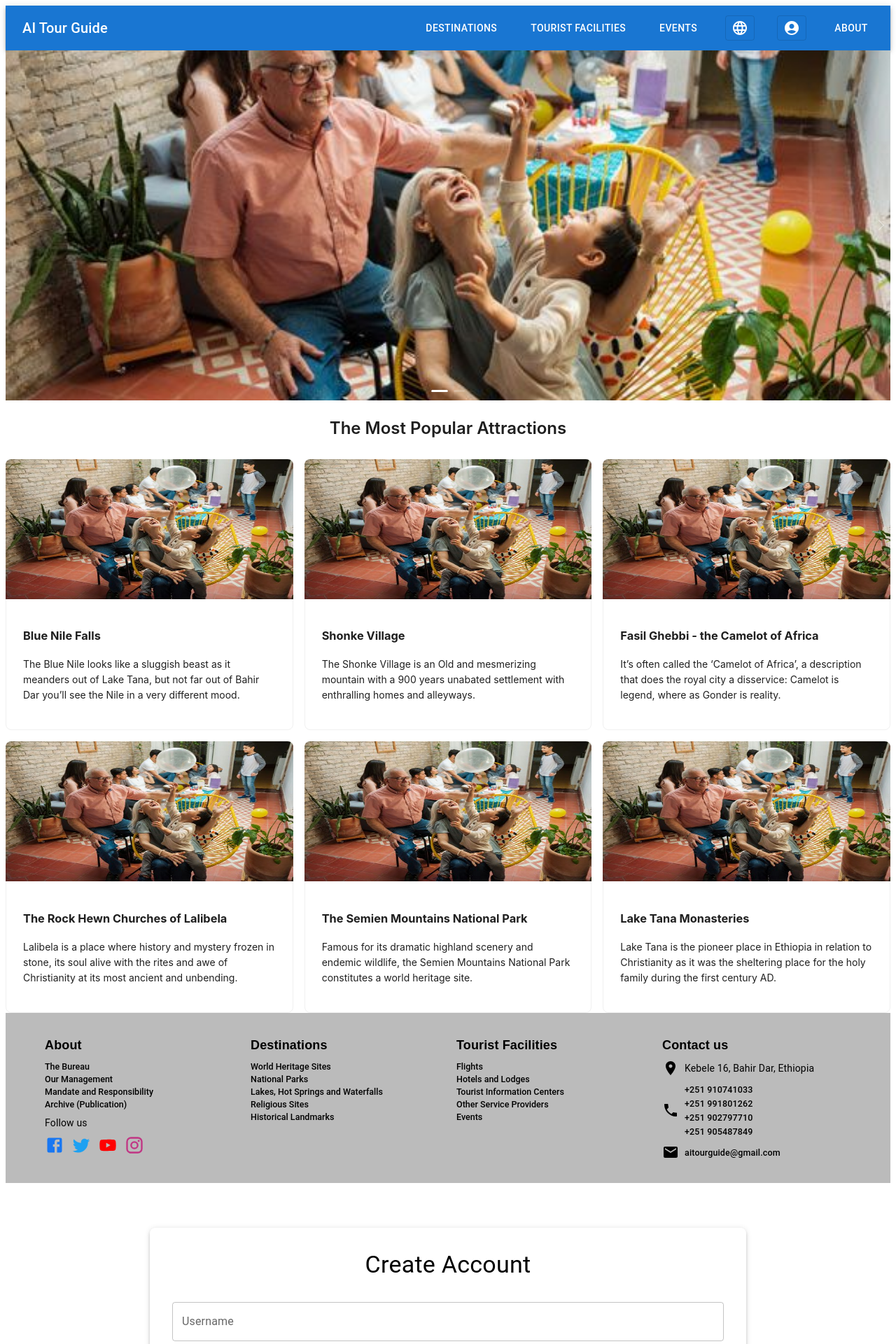
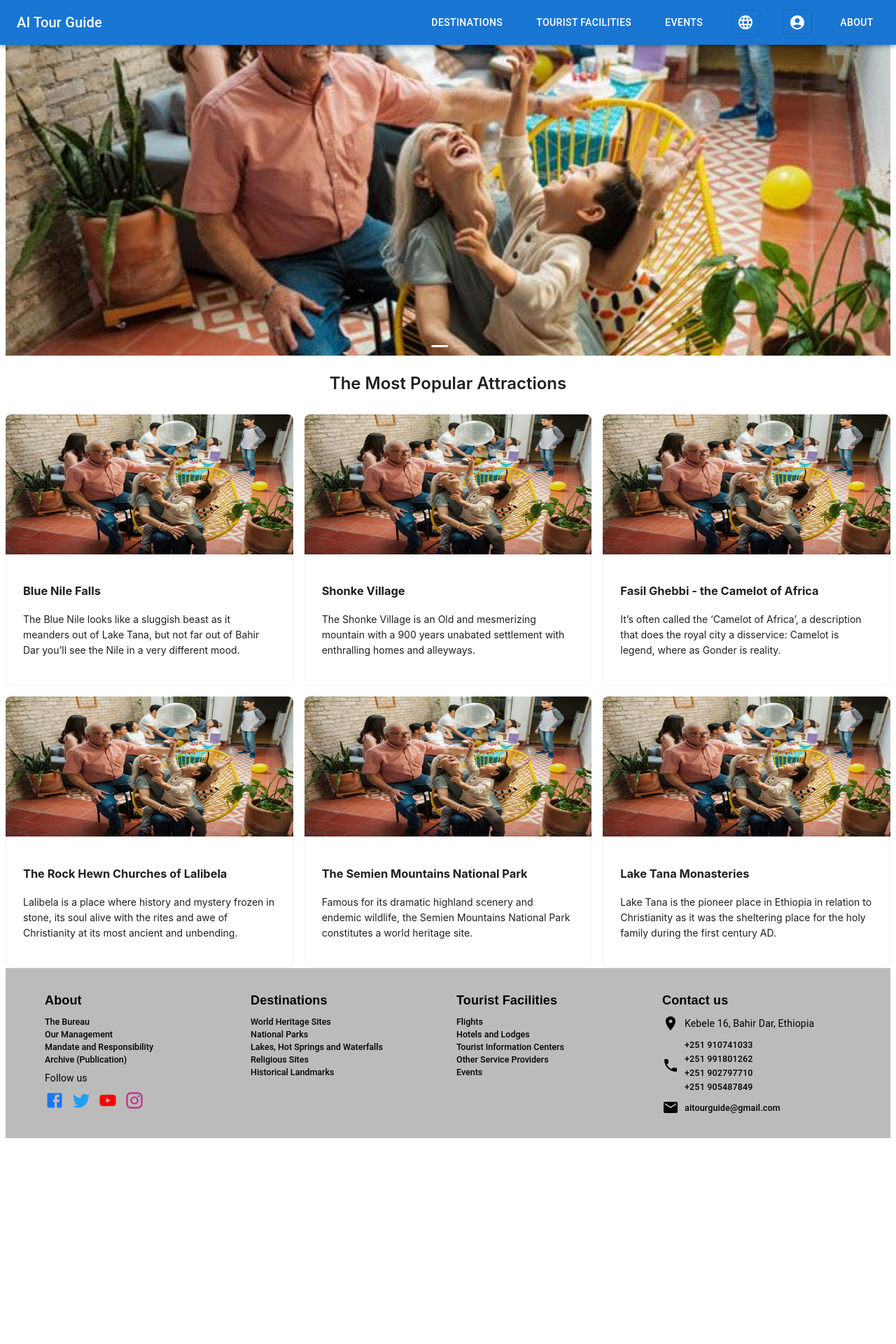
Before and after one commit to MEKIB/AI-Tour-Guide, a React (Vite) app in the folder Frontend/: page / in a window 1280 px wide. Shown: the top 1920 px of the page at 70% size. After the commit the page ends 1634 px from the top, so only its background shows below. Built offline with nearby package versions, Linux system fonts and the light colour scheme.

Commit message:
some update  in app.jsx and navbar.jsx

```diff
--- a/Frontend/src/App.jsx
+++ b/Frontend/src/App.jsx
@@ -10,14 +10,12 @@ import ReligiousHome from './components/Destinations/Religious Sites/ReligiousHo
 import Flight from './components/Tourist Facilities/Flights/Flight'
 import HotelsandLocations from './components/Tourist Facilities/Hotels and Lodges/HotelsandLocations'
 import FilteredHotels from './components/Tourist Facilities/Hotels and Lodges/FilteredHotels'
-import HotelList from './components/Tourist Facilities/Hotels and Lodges/HotelLists'
 import HotelDetails from './components/Tourist Facilities/Hotels and Lodges/HotelDetails'
 import Footer from './components/Footer/Footer'
 import SignupPage from './components/account/Signup'
 import LoginPage from './components/account/Login'
 import ForgotPasswordPage from './components/account/ForgotPassword'
 import ResetPasswordPage from './components/account/ResetPassword'
-import Availability from './components/Tourist Facilities/Hotels and Lodges/Avaliability'
 
 function App() {
   return (
@@ -40,8 +38,6 @@ function App() {
       <Route path='/reset-password' element={<ResetPasswordPage/>}/>
     </Routes>
     <Footer/>
-    <SignupPage/>
-    <Availability/>
     </>
   )
 }
--- a/Frontend/src/components/Navbar/Navbar.jsx
+++ b/Frontend/src/components/Navbar/Navbar.jsx
@@ -131,7 +131,7 @@ export default function ButtonAppBar() {
 
   return (
     <Box sx={{ flexGrow: 1 }}>
-      <AppBar position="static">
+      <AppBar position="fixed" sx={{ marginBottom: '-500px' }}>
         <Toolbar sx={{ justifyContent: 'space-between' }}>
             <Typography variant="h6" component="div" sx={{ flexGrow: 1 }}>
               <Link to="/" style={{ textDecoration: 'none', color: 'inherit' }}>AI Tour Guide</Link> {/* Link to home */}
```
